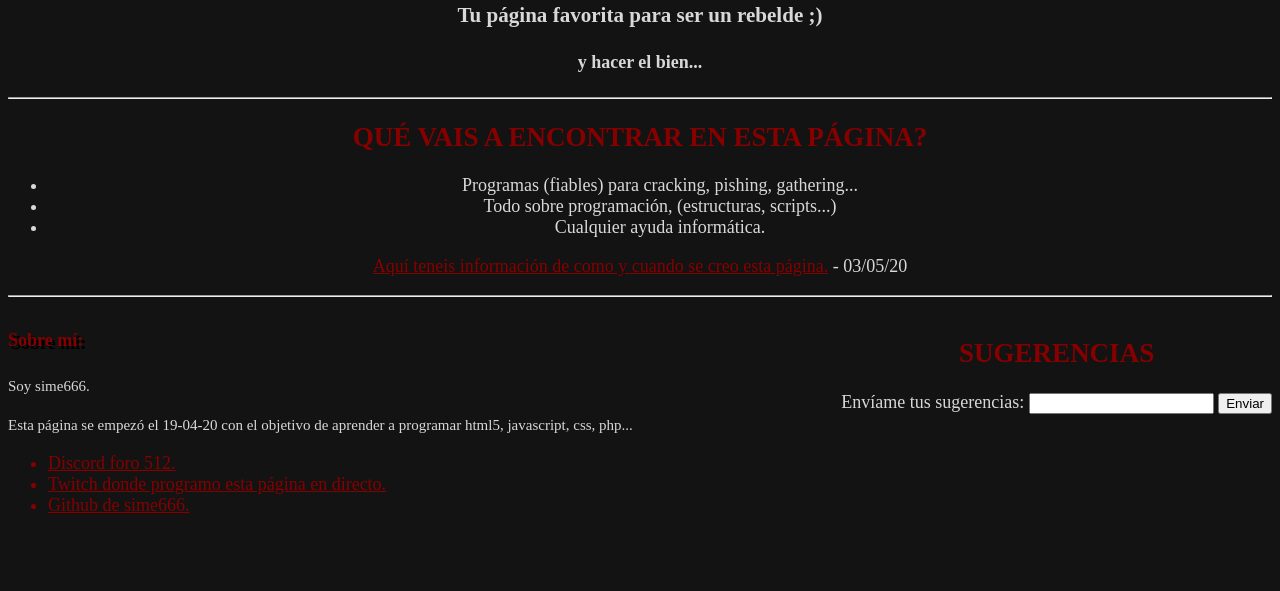
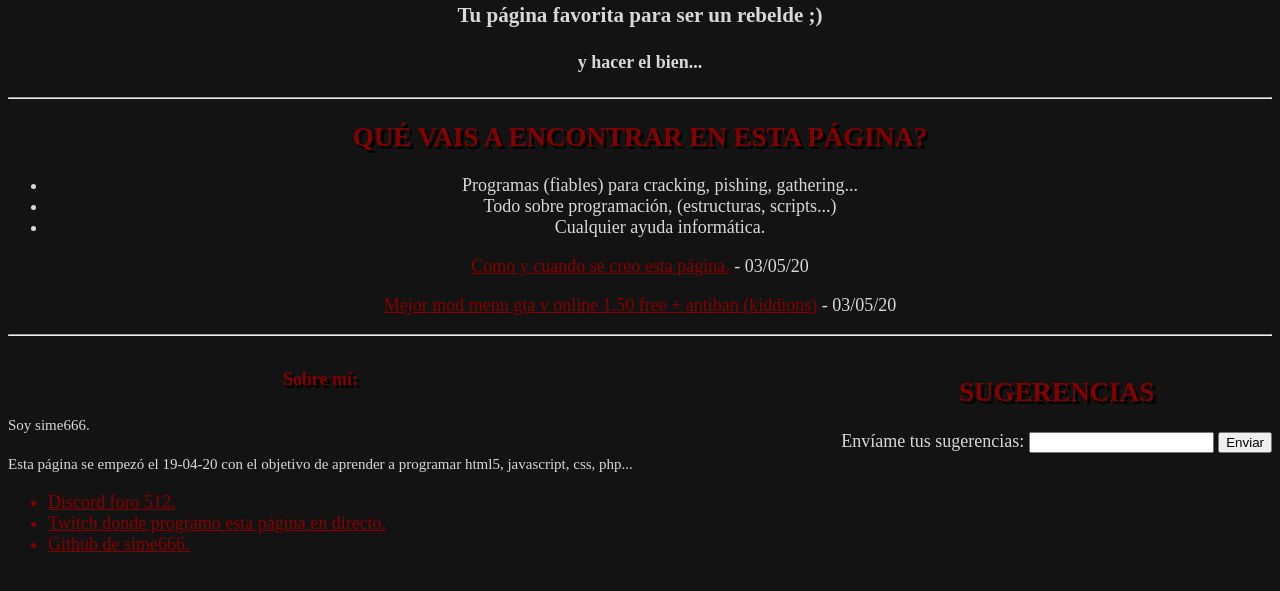
Before and after one commit to sime666/foro512, a plain HTML site: page index.html in a window 1280 px wide. Shown: the part 87-678 px from the top of the page. Drawn offline with Linux system fonts and the light colour scheme; a script that the page names is missing.

Commit message:
Add files via upload

```diff
--- a/hoja-de-estilos.css
+++ b/hoja-de-estilos.css
@@ -7,11 +7,9 @@ body{
 #titulos{
     text-align: center;
     color: rgb(134, 0, 0);
+    text-shadow:  #000000  3px 3px;
 }
 
-#titulo{
-    text-shadow:  #000000  3px 3px;
-}
 
 #comentariotitulo {
     text-align: center;
@@ -42,11 +40,6 @@ body{
 
 }
 
-#titulofooter {
-    text-shadow:  #000000  3px 3px;
-
-}
-
 #informacion {
     float: left;
 }
--- a/index.html
+++ b/index.html
@@ -31,7 +31,10 @@
       </heading>
       <div id="articulos">
         <article>
-          <p><a href="https://sime666.github.io/Articulo-como-hice-esta-pagina/">Aquí teneis información de como y cuando se creo esta página.</a> - 03/05/20</p>
+          <p><a href="https://sime666.github.io/Articulo-como-hice-esta-pagina/">Como y cuando se creo esta página.</a> - 03/05/20</p>
+        </article>
+        <article>
+          <p><a href="https://sime666.github.io/articulo-mejor-gta-v-online-mod-menu-/">Mejor mod menu gta v online 1.50 free + antiban (kiddions)</a> - 03/05/20</p>
         </article>
       </div>
       <hr style="color:rgb(134, 0, 0);"></hr>
@@ -47,7 +50,7 @@
     </aside>
   </body>
   <aside id="informacion">
-    <h4 id="titulofooter" style="color:rgb(134, 0, 0)">Sobre mí:</h4>
+    <h4 id="titulos">Sobre mí:</h4>
     <p><small>Soy sime666.</small></p>
     <p><small>Esta página se empezó el <time>19-04-20</time> con el objetivo de aprender a programar html5, javascript, css, php...</small></p>
     <ul id="lista">
```
